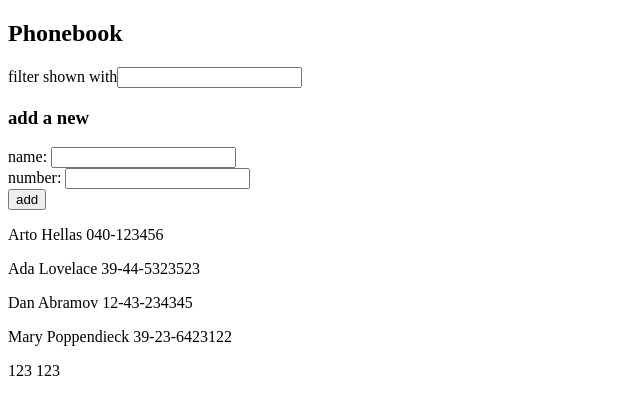
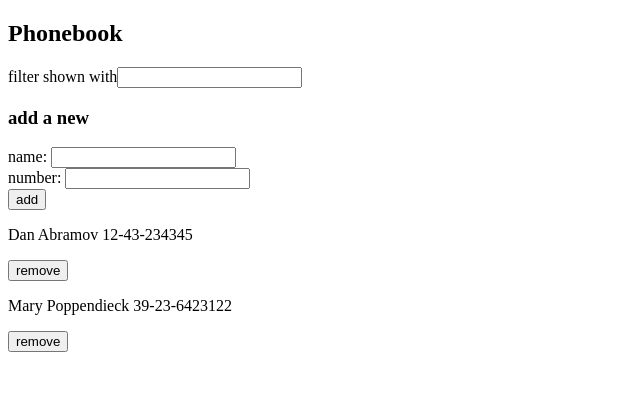
Before and after one commit to wrdowney/fsopen, a React (Create React App) app in the folder part2/phonebook/: page / in a window 1280 px wide. Shown: the top 414 px of the page, without its empty margins (0-640 px from the left). Built offline with nearby package versions, Linux system fonts and the light colour scheme; data requests are answered from the project's data file.

Commit message:
Complete exercise 2.17

```diff
--- a/part2/phonebook/db.json
+++ b/part2/phonebook/db.json
@@ -1,15 +1,5 @@
 {
   "persons": [
-    {
-      "name": "Arto Hellas",
-      "number": "040-123456",
-      "id": 1
-    },
-    {
-      "name": "Ada Lovelace",
-      "number": "39-44-5323523",
-      "id": 2
-    },
     {
       "name": "Dan Abramov",
       "number": "12-43-234345",
@@ -19,11 +9,6 @@
       "name": "Mary Poppendieck",
       "number": "39-23-6423122",
       "id": 4
-    },
-    {
-      "name": "123",
-      "number": "123",
-      "id": 5
     }
   ]
 }
--- a/part2/phonebook/src/App.js
+++ b/part2/phonebook/src/App.js
@@ -34,6 +34,14 @@ const App = () => {
       })
   }
 
+  const removePerson = (person) => {
+    // remove person from phonebook and update state
+    if(window.confirm(`Are you sure you want to remove ${person.name} from the phonebook?`)) {
+      personService.remove(person.id);
+      setPersons(persons.filter(currentPerson => currentPerson.id !== person.id))
+    }
+  }
+
   const handleNameChange = (e) => {
     setNewName(e.target.value);
   }
@@ -51,8 +59,18 @@ const App = () => {
       <h2>Phonebook</h2>
       <Filter searchQuery={searchQuery} handleChangeQuery={handleChangeQuery} />
       <h3>add a new</h3>
-      <PersonForm addPerson={addPerson} newName={newName} handleNameChange={handleNameChange} newNumber={newNumber} handleNumberChange={handleNumberChange} />
-      <Persons persons={persons} searchQuery={searchQuery} />
+      <PersonForm
+        addPerson={addPerson}
+        newName={newName}
+        handleNameChange={handleNameChange}
+        newNumber={newNumber}
+        handleNumberChange={handleNumberChange}
+      />
+      <Persons
+        removePerson={removePerson}
+        persons={persons}
+        searchQuery={searchQuery}
+      />
     </div>
   )
 }
--- a/part2/phonebook/src/components/Person.js
+++ b/part2/phonebook/src/components/Person.js
@@ -1,6 +1,13 @@
-const Person = ({person}) => {
+const Person = ({removePerson, person}) => {
     return (
-        <p>{person.name} {person.number}</p>
+        <div>
+            <p>{person.name} {person.number}</p>
+            <button onClick={(e)=> {
+                e.preventDefault();
+                removePerson(person);
+                }}>remove</button>
+        </div>
+
     );
 }
 
--- a/part2/phonebook/src/components/Persons.js
+++ b/part2/phonebook/src/components/Persons.js
@@ -1,11 +1,11 @@
 import Person from './Person';
 
-const Persons = ({persons, searchQuery}) => {
+const Persons = ({removePerson, persons, searchQuery}) => {
     return (
         <div>
             {console.log(persons)}
             {persons.map((person, i) => {
-            if(person.name.includes(searchQuery)) return <Person person={person} key={i} />
+            if(person.name.includes(searchQuery)) return <Person removePerson={removePerson} person={person} key={i} />
             return null;
             })}
         </div>
```
